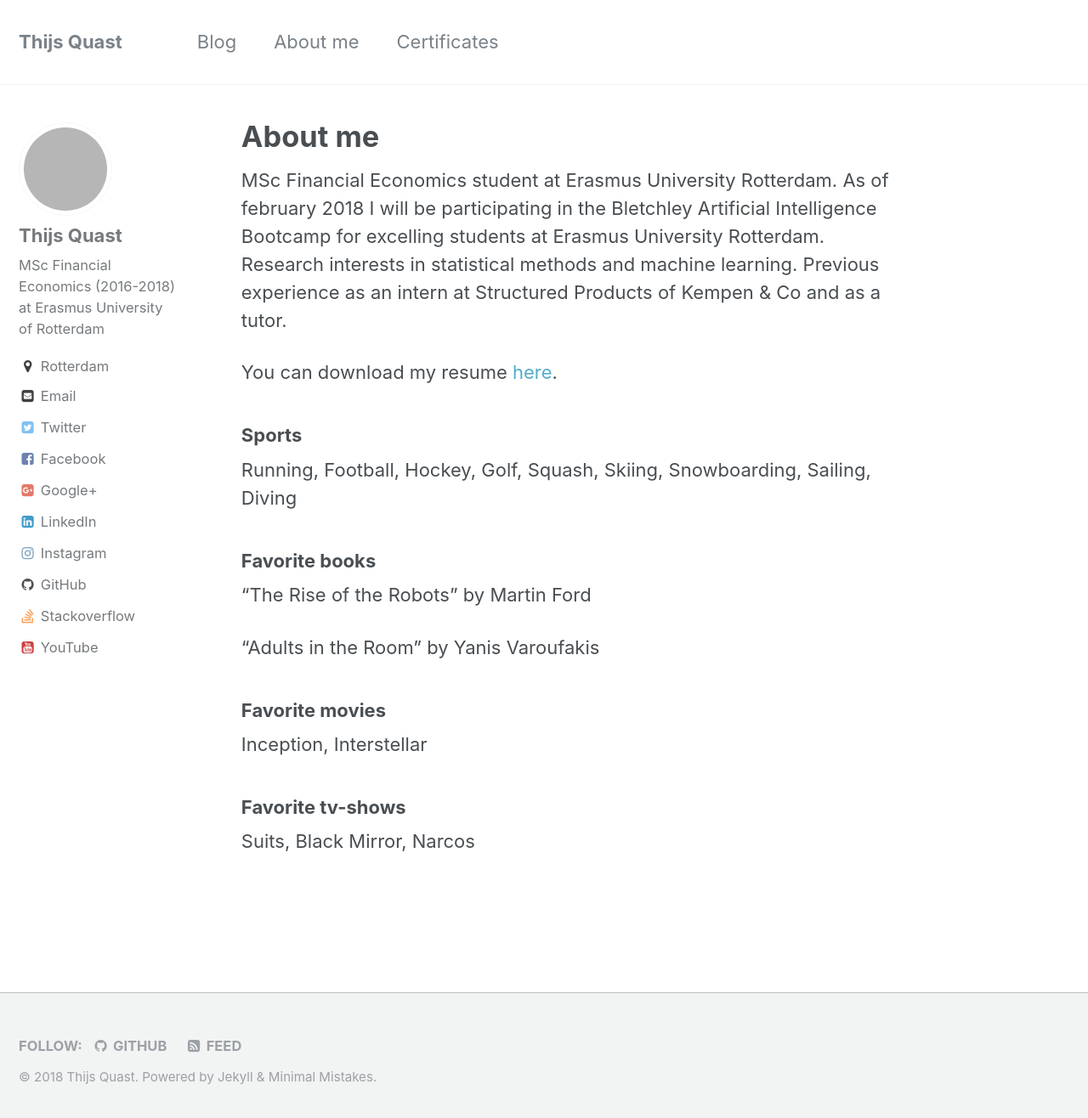
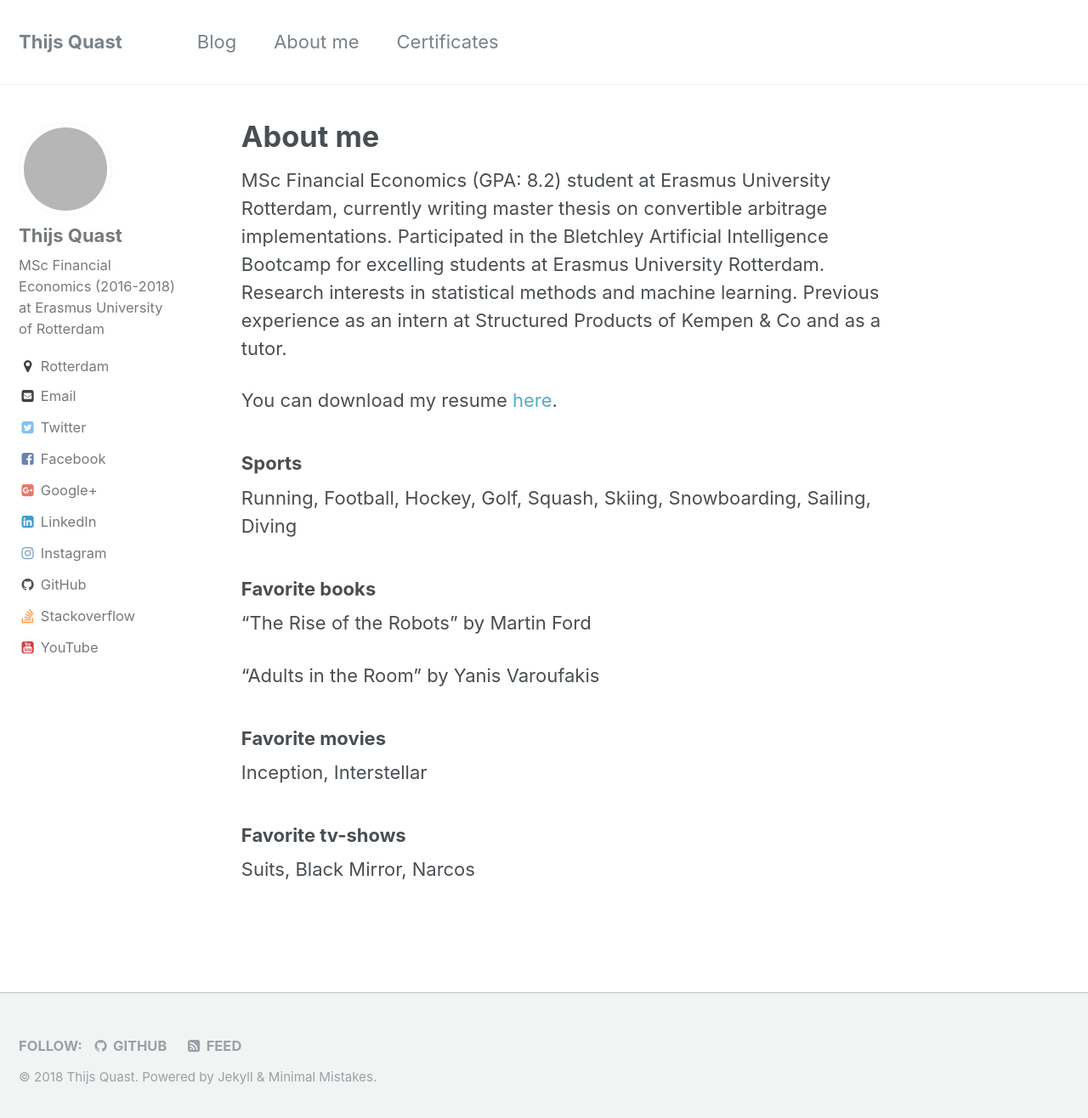
Before and after one commit to Thijsq/thijsq.github.io, a Jekyll site: the page built from _pages/about.md, in a window 1280 px wide and 1324 px high. Shown: the top 1316 px of the window at 85% size. Built offline with Jekyll 4.4.1, drawn with Linux system fonts in a browser that asks for light colours; grey boxes are pictures that could not be loaded.

Commit message:
updated cv

```diff
--- a/_pages/about.md
+++ b/_pages/about.md
@@ -5,9 +5,9 @@ permalink: /about/
 author_profile: true
 ---
 
-MSc Financial Economics student at Erasmus University Rotterdam. As of february 2018 I will be participating in the Bletchley Artificial Intelligence Bootcamp for excelling students at Erasmus University Rotterdam. Research interests in statistical methods and machine learning. Previous experience as an intern at Structured Products of Kempen & Co and as a tutor.
+MSc Financial Economics (GPA: 8.2) student at Erasmus University Rotterdam, currently writing master thesis on convertible arbitrage implementations. Participated in the Bletchley Artificial Intelligence Bootcamp for excelling students at Erasmus University Rotterdam. Research interests in statistical methods and machine learning. Previous experience as an intern at Structured Products of Kempen & Co and as a tutor.
 
-You can download my resume [here](https://github.com/Thijsq/Curriculum-Vitae/raw/master/CV%20T.J.Quast.pdf).
+You can download my resume [here](https://github.com/Thijsq/Curriculum-Vitae/raw/master/CV%20T.J.Quast%20(3).pdf).
 
 ### Sports
 Running, Football, Hockey, Golf, Squash, Skiing, Snowboarding, Sailing, Diving
```
